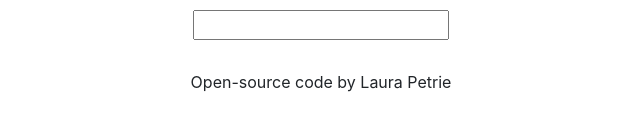
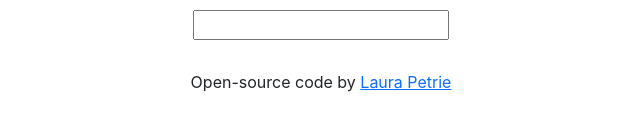
Before and after one commit to laurapetrie/dictionary, a React (Create React App) app: page / in a window 1280 px wide. Shown: the part 396-526 px from the top of the page, without its empty margins (319-959 px from the left). Built offline with nearby package versions, Linux system fonts and the light colour scheme.

Commit message:
Added link to github repository

```diff
--- a/src/App.js
+++ b/src/App.js
@@ -10,7 +10,16 @@ export default function App() {
           <img src={logo} alt="logo" className="App-logo img-fluid" />
         </header>
         <Dictionary />
-        <footer className="App-footer">Open-source code by Laura Petrie</footer>
+        <footer className="App-footer">
+          Open-source code by{" "}
+          <a
+            href="https://github.com/laurapetrie/dictionary"
+            target="_blank"
+            rel="noreferrer"
+          >
+            Laura Petrie
+          </a>
+        </footer>
       </div>
     </div>
   );
```
